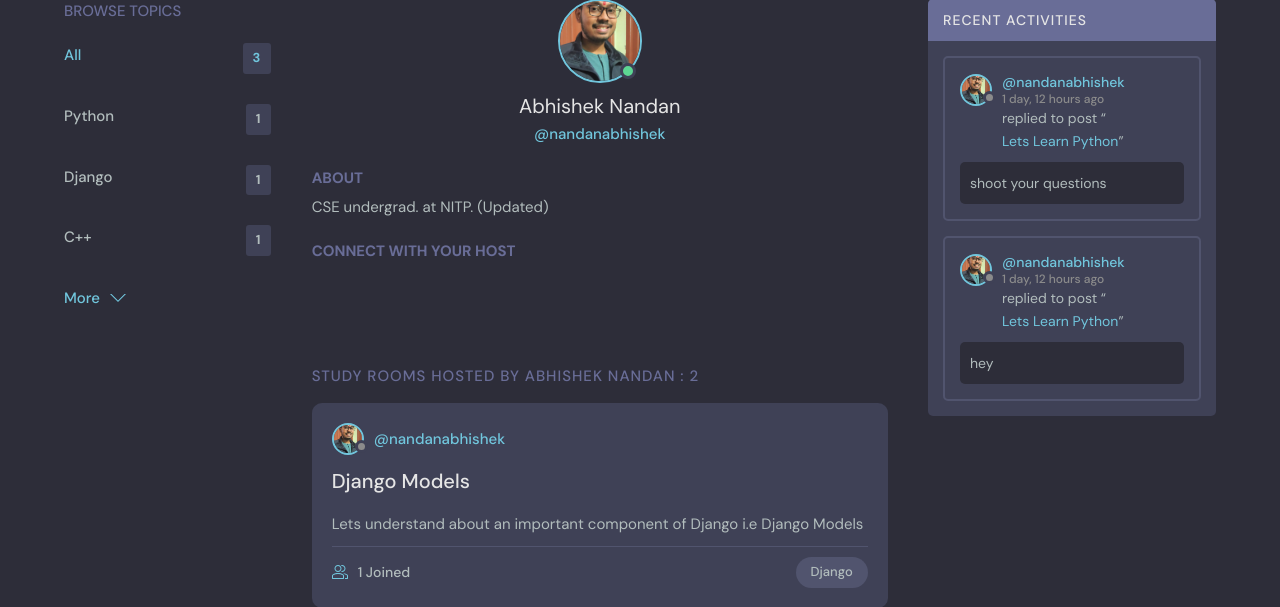
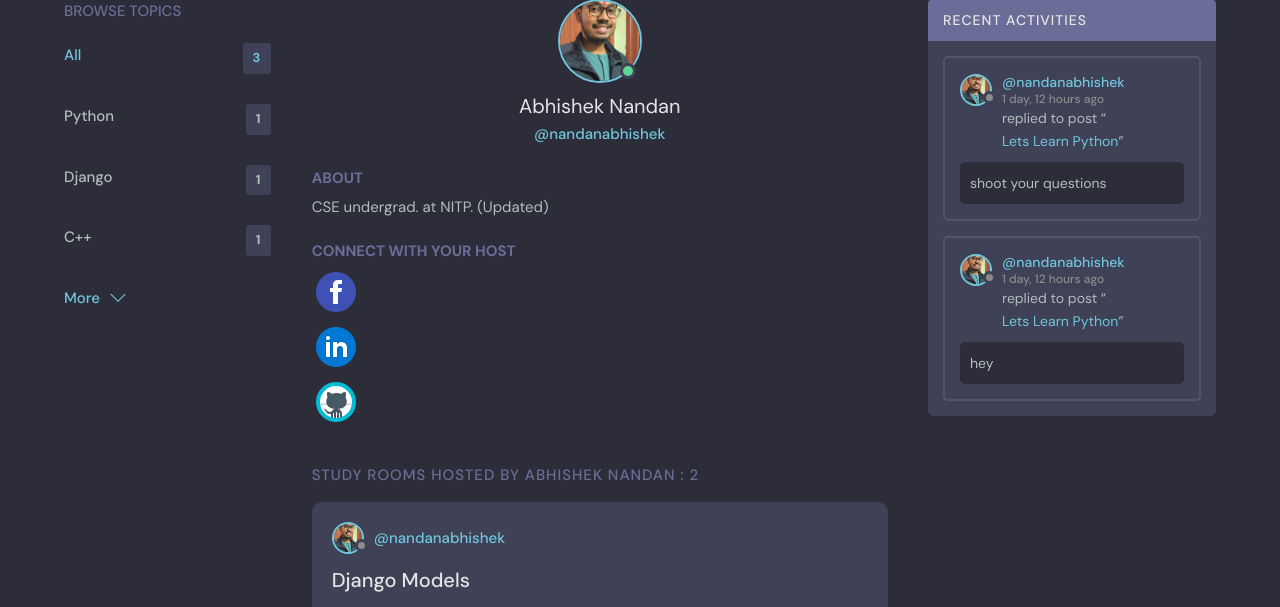
Before and after one commit to nandanabhishek/confab, a Django app: page /profile/1/ in a window 1280 px wide. Shown: the part 101-708 px from the top of the page. Run offline with Django 4.2, Linux system fonts and the light colour scheme; data comes from the database, SQL or seed files in the repository; both versions use the stored data as it was after the commit.

Commit message:
social media icons need some styling

```diff
--- a/base/templates/base/profile.html
+++ b/base/templates/base/profile.html
@@ -37,7 +37,7 @@
             <h3>Connect with your host</h3>
             <p>
               {% if user.url_fb %}
-              <div class="fa">
+              <div class="">
               <a href="{{user.url_fb}}">
                   <img src="{% static 'images/icons/iconFb.png' %}" />
               </a>
@@ -46,7 +46,7 @@
 
 
               {% if user.url_insta %}
-              <div class="fa">
+              <div class="">
                 <a href="{{user.url_insta}}">
                   <img src="{% static 'images/icons/iconInsta.png' %}" />
                 </a>
@@ -55,7 +55,7 @@
 
 
               {% if user.url_linkedin %}
-              <div class="fa">
+              <div class="">
                 <a href="{{user.url_linkedin}}">
                   <img src="{% static 'images/icons/iconLinkedin.png' %}" />
                 </a>
@@ -63,7 +63,7 @@
               {% endif %}
 
               {% if user.url_git %}
-              <div class="fa">
+              <div class="">
                 <a href="{{user.url_git}}">
                   <img src="{% static 'images/icons/iconGit.png' %}" />
                 </a>
--- a/base/templates/base/update-user.html
+++ b/base/templates/base/update-user.html
@@ -19,7 +19,7 @@
                     <h3>Edit your profile</h3>
                 </div>
             </div>
-            <div class="layout__body">
+            <div class="layout__body_updateform">
                 <!--enctype value tells us that we are submiting files wid the form, not only text values-->
                 <form class="form" action="" method="POST" enctype="multipart/form-data">
                     {% csrf_token %}
--- a/static/styles/style.css
+++ b/static/styles/style.css
@@ -459,6 +459,13 @@
   fill: var(--color-main);
 }
 
+.layout__body_updateform {
+  margin-top: 35rem;
+  margin-bottom: 3rem;
+  margin-right: 3rem;
+  margin-left: 3rem;
+}
+
 .layout__body {
   margin: 3rem;
 }
@@ -802,6 +809,7 @@
 
 .update-account.layout .layout__box {
   max-width: 68rem;
+  margin: auto;
 }
 
 /*==============================
@@ -1163,20 +1171,3 @@
   color: var(--color-main);
   font-weight: 1.4rem;
 }
-
-
-
-/* for social media icons*/
-.fa {
-  padding: 20px;
-  font-size: 30px;
-  width: 30px;
-  text-align: center;
-  text-decoration: none;
-  margin: 5px 2px;
-  border-radius: 50%;
-}
-
-.fa:hover {
-    opacity: 0.6;
-}
```
Also changed, not shown: db.sqlite3.
